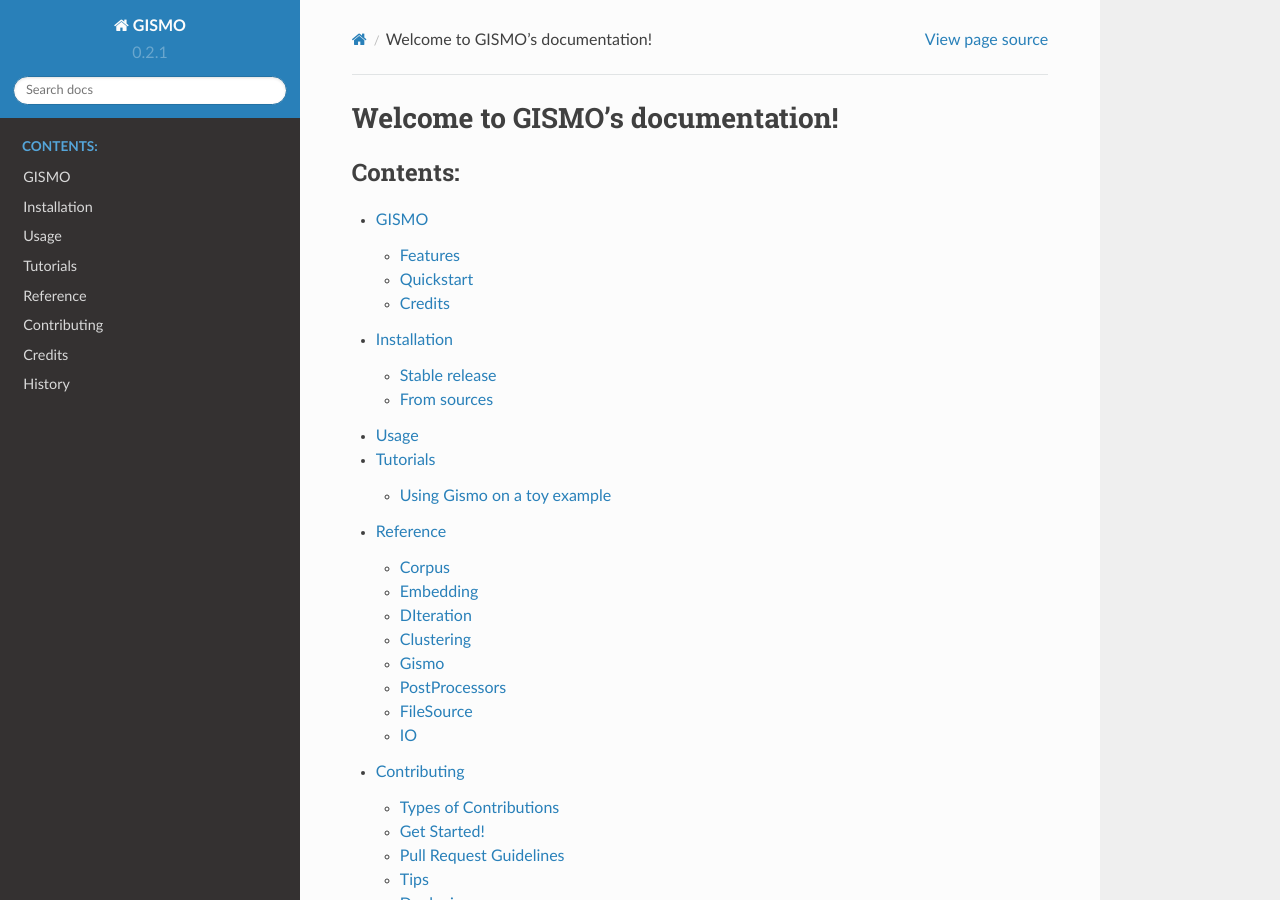
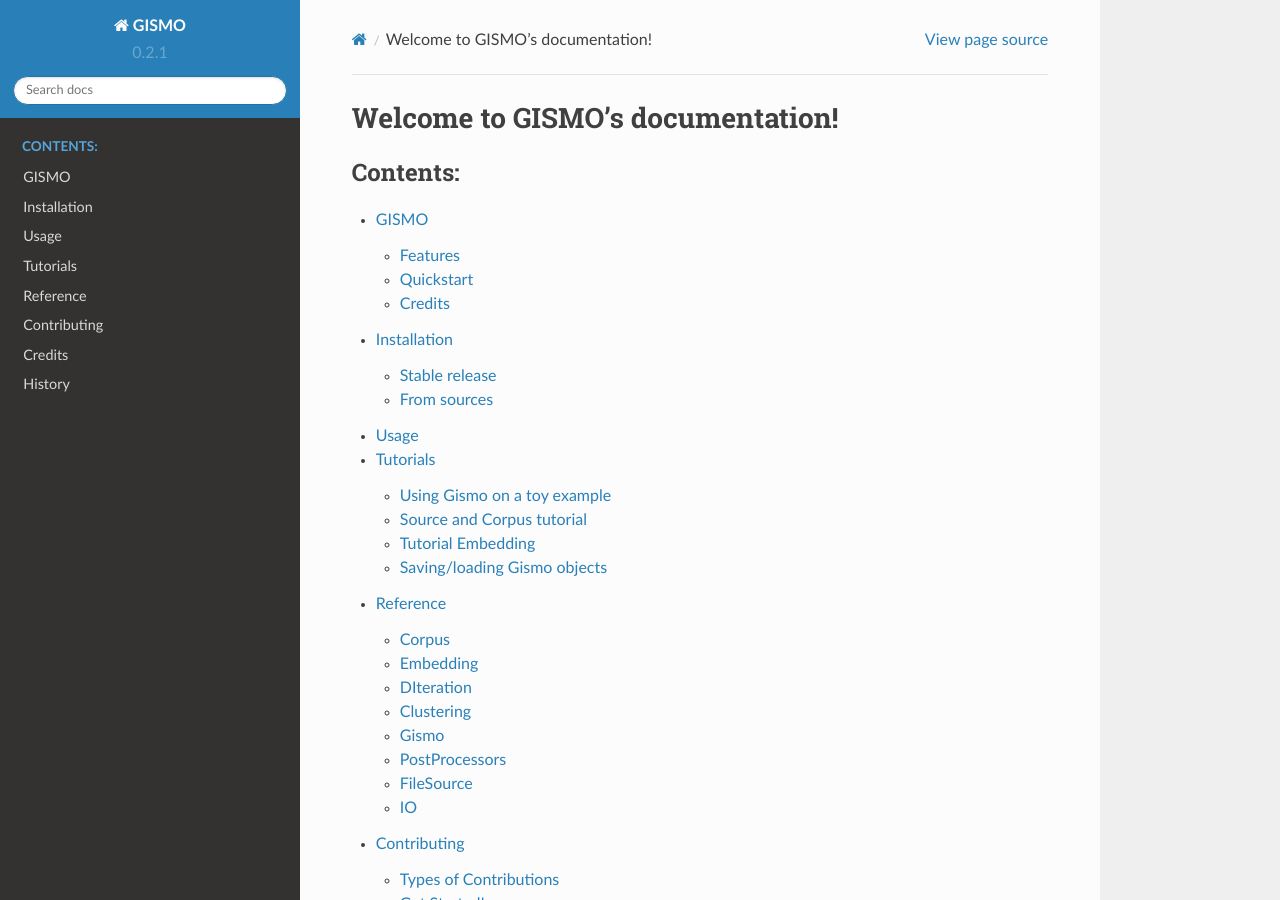
Before and after one commit to balouf/gismo, a Sphinx documentation site: the page built from docs/index.rst, in a window 1280 px wide and 900 px high. Built offline with Sphinx 7.4.7 and the Read the Docs theme 2.0.0, drawn with Linux system fonts in a browser that asks for light colours.

Commit message:
Upgrade tutorials.

```diff
--- a/docs/tutorials/index.rst
+++ b/docs/tutorials/index.rst
@@ -5,3 +5,6 @@ Tutorials
 .. toctree::
 
    tutorial_toy_example
+   tutorial_corpus
+   tutorial_embedding
+   tutorial_IO
```
Also changed, not shown: docs/tutorials/tutorial_toy_example.ipynb.
